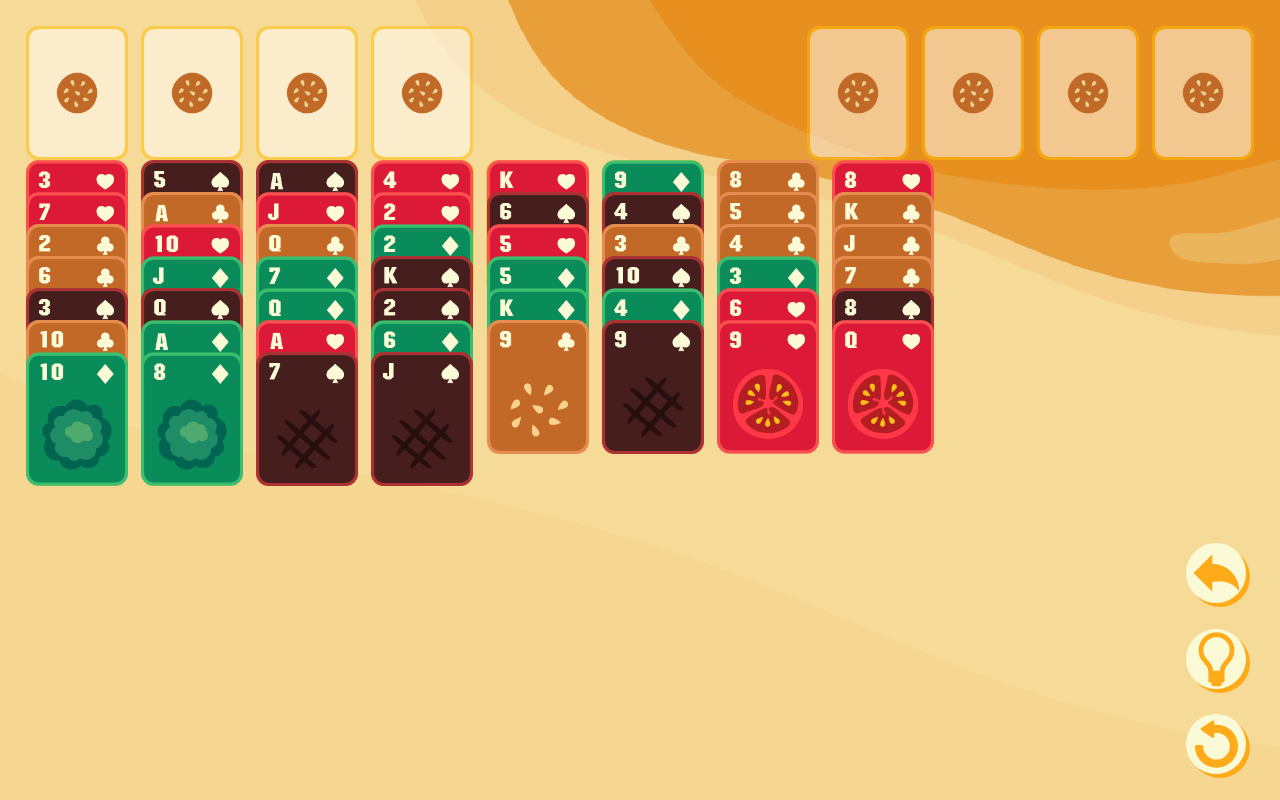
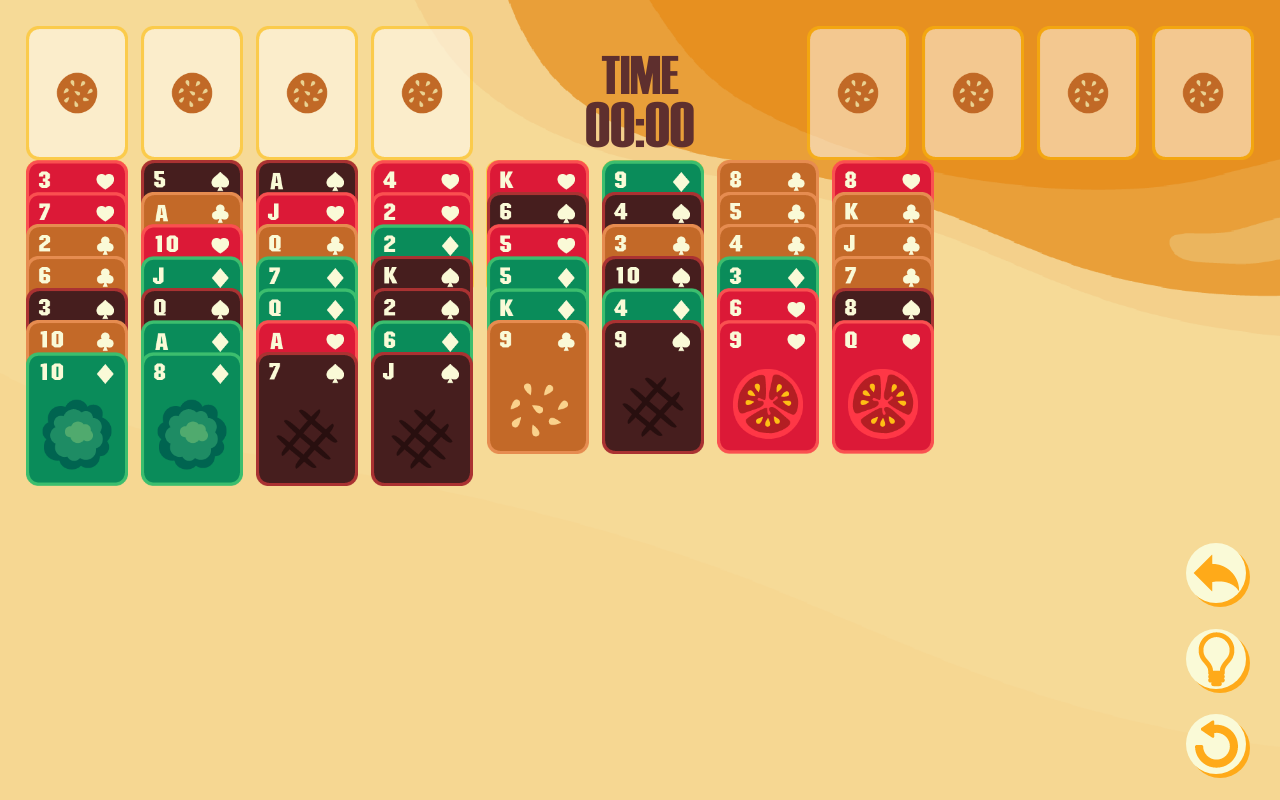
Before and after one commit to MausPotato/freecell-vue, a Vue app: page / in a window 1280 px wide. Built offline with nearby package versions, Linux system fonts and the light colour scheme.

Commit message:
Add game timer

```diff
--- a/src/App.vue
+++ b/src/App.vue
@@ -5,11 +5,15 @@
   import GameBoard from './components/GameBoard.vue'
   import GameControls from './components/GameControls.vue'
   import ConfirmDialog from './components/ConfirmDialog.vue'
+import GameTimer from './components/GameTimer.vue'
 
   const gameState = reactive(createGameState())
   const selectedSource = ref(null)
   const history = ref([])
   const showNewGameConfirm = ref(false)
+  const seconds = ref(0)
+  const timerId = ref(null)
+  const wasTimerRunningBeforeDialog = ref(false)
 
   function handleClick({ card, columnIndex, cardIndex }) {
     if (!selectedSource.value && !card) return
@@ -58,7 +62,6 @@
       sourceColumn.splice(source.cardIndex)
       targetColumn.push(...movingCards)
     }
-
   }
 
   function moveFreeCellToTableau(cellIndex, targetColumnIndex) {
@@ -155,6 +158,7 @@
   }
 
   function saveHistory() {
+    startTimer()
     history.value.push(cloneGameState(gameState))
   }
 
@@ -177,6 +181,8 @@
   }
 
   function handleNewGame() {
+    wasTimerRunningBeforeDialog.value = timerId.value !== null
+    stopTimer()
     showNewGameConfirm.value = true
   }
 
@@ -188,13 +194,35 @@
     // gameState.tableau = newState.tableau
     selectedSource.value = null
     history.value = []
+    resetTimer()
     showNewGameConfirm.value = false
+    wasTimerRunningBeforeDialog.value = false
   }
 
   function cancelNewGame() {
     showNewGameConfirm.value = false
+    if (wasTimerRunningBeforeDialog.value) {
+      startTimer()
+    }
+    wasTimerRunningBeforeDialog.value = false
   }
 
+  function startTimer() {
+    if (timerId.value) return
+    timerId.value = setInterval(() => {
+      seconds.value++
+    }, 1000)
+  }
+
+  function stopTimer() {
+    clearInterval(timerId.value)
+    timerId.value = null
+  }
+
+  function resetTimer() {
+    stopTimer()
+    seconds.value = 0
+  }
 </script>
 
 <template>
@@ -207,11 +235,16 @@
       @foundation-click="handleFoundationClick"
       />
 
+    <GameTimer
+      :seconds="seconds"
+      />
+
     <GameControls
       @undo="handleUndo"
       @hint="handleHint"
       @new-game="handleNewGame"
       />
+
     <ConfirmDialog
       v-if="showNewGameConfirm"
       message="START A NEW GAME?"
--- a/src/assets/main.css
+++ b/src/assets/main.css
@@ -1,4 +1,12 @@
 @import './base.css';
+
+@font-face {
+  font-family: HaettenschweilerRegular;
+  src: url('/fonts/Haettenschweiler-Regular.ttf') format('truetype');
+  font-weight: 900;
+  font-style: normal;
+  font-display: block;
+}
 
 html,
 body,
--- /dev/null
+++ b/src/components/GameTimer.vue
@@ -0,0 +1,78 @@
+<script setup>
+  import { computed } from 'vue'
+
+  const props = defineProps({
+    seconds: {
+      type: Number,
+      required: true
+    }
+  })
+
+  const formattedTime = computed(() => {
+    const minutes = Math.floor(props.seconds / 60)
+    const seconds = props.seconds % 60
+
+    return `${String(minutes).padStart(2, '0')}:${String(seconds).padStart(2, '0')}`
+  })
+</script>
+<template>
+  <div class="game-timer">
+    <div class="timer-label">TIME</div>
+    <div class="timer-clock">{{ formattedTime }}</div>
+  </div>
+</template>
+<style scoped>
+.game-timer {
+  position: absolute;
+  top: 4vh;
+  left: 50%;
+  z-index: 5;
+  display: flex;
+  flex-direction: column;
+  justify-content: center;
+  align-items: center;
+  width: 16vh;
+  height: 18vh;
+  color: #5E2F2E;
+  font-family: HaettenschweilerRegular, Impact, 'Arial Narrow', sans-serif;
+  font-weight: 900;
+  line-height: .82;
+  text-align: center;
+  letter-spacing: 0;
+  transform: translateX(-50%);
+  pointer-events: none;
+  -webkit-font-smoothing: antialiased;
+}
+
+.timer-label {
+  width: 100%;
+  padding-top: 2.1vh;
+  font-size: 7.2vh;
+  font-weight: 900;
+}
+
+.timer-clock {
+  width: 100%;
+  padding-bottom: 3vh;
+  font-size: 8.4vh;
+  font-weight: 900;
+}
+
+@media (max-aspect-ratio: 1000 / 625) {
+  .game-timer {
+    top: 2.5vw;
+    width: 10vw;
+    height: 11.25vw;
+  }
+
+  .timer-label {
+    padding-top: 1.5vw;
+    font-size: 4.25vw;
+  }
+
+  .timer-clock {
+    padding-bottom: 2vw;
+    font-size: 5vw;
+  }
+}
+</style>
```
Also changed, not shown: public/fonts/Haettenschweiler-Regular.ttf (added).
